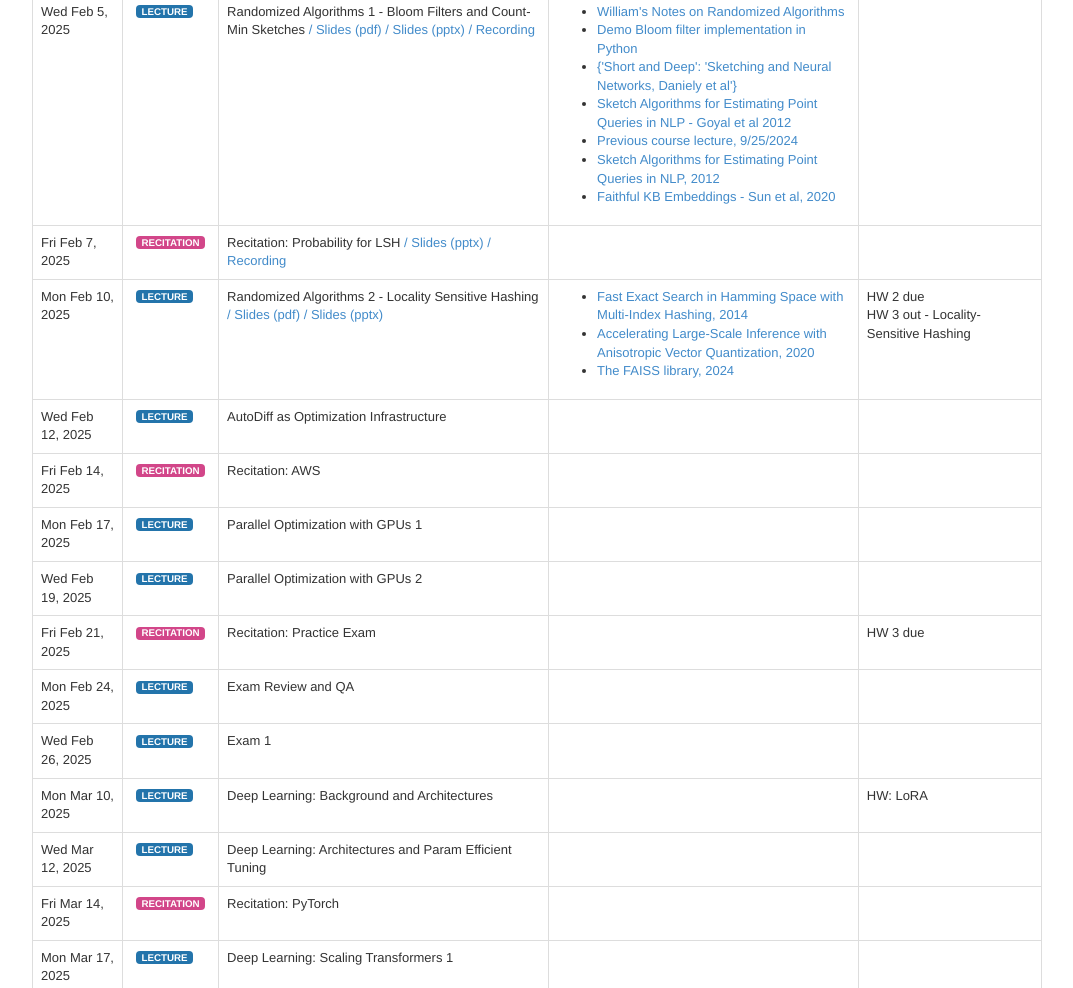
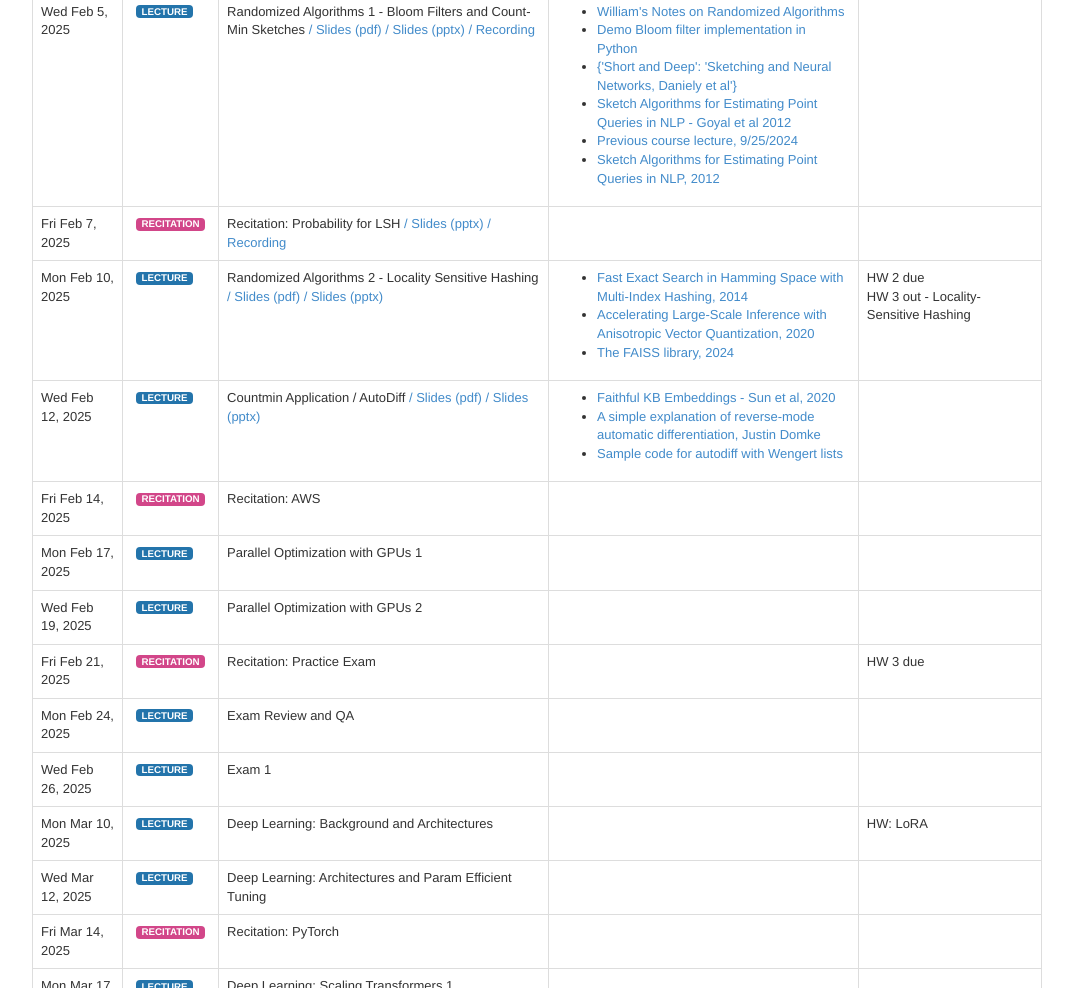
Before and after one commit to 10605/10605.github.io, a plain HTML site: page schedule.html in a window 1280 px wide. Shown: the part 1282-2270 px from the top of the page, without its empty margins (103-1176 px from the left). Drawn offline with nearby package versions, Linux system fonts and the light colour scheme; a script that the page names is missing.

Commit message:
sample code

```diff
--- a/schedule.html
+++ b/schedule.html
@@ -184,7 +184,6 @@
                           <li><a href="https://aclanthology.org/D12-1100.pdf">Sketch Algorithms for Estimating Point Queries in NLP - Goyal et al 2012</a>
                           <li><a href="https://drive.google.com/file/d/17OyCk5jMM1Kfjt3MuQDm00DJWJoBCuxi/view">Previous course lecture, 9/25/2024</a>
                           <li><a href="https://aclanthology.org/D12-1100.pdf">Sketch Algorithms for Estimating Point Queries in NLP, 2012</a>
-                          <li><a href="https://proceedings.neurips.cc/paper/2020/hash/fe74074593f21197b7b7be3c08678616-Abstract.html">Faithful KB Embeddings - Sun et al, 2020</a>
                           </ul>
                         </td>
                         <td></td>
@@ -221,9 +220,12 @@
                     <tr>
                         <td>Wed Feb 12, 2025</td>
                         <td><strong class="label label-pink">Lecture</strong></td>
-                        <td>AutoDiff as Optimization Infrastructure    </td>
+                        <td>Countmin Application / AutoDiff <a href="https://drive.google.com/file/d/1gGgJj26yHCZjzzZlqtJu-GGHVnrvysgt/view?usp=drive_link">/ Slides (pdf)</a> <a href="https://docs.google.com/presentation/d/1lzTrAilDrabR73TBV2ioQZNDSwegT30a/edit?usp=drive_link&ouid=108006266785637771510&rtpof=true&sd=true">/ Slides (pptx)</a>  </td>
                         <td>
                           <ul>
+                          <li><a href="https://proceedings.neurips.cc/paper/2020/hash/fe74074593f21197b7b7be3c08678616-Abstract.html">Faithful KB Embeddings - Sun et al, 2020</a>
+                          <li><a href="https://justindomke.wordpress.com/2009/03/24/a-simple-explanation-of-reverse-mode-automatic-differentiation/">A simple explanation of reverse-mode automatic differentiation, Justin Domke</a>
+                          <li><a href="https://github.com/10605/S25SampleCode/blob/main/ad.py">Sample code for autodiff with Wengert lists</a>
                           </ul>
                         </td>
                         <td></td>
```
Also changed, not shown: 2 other files.
